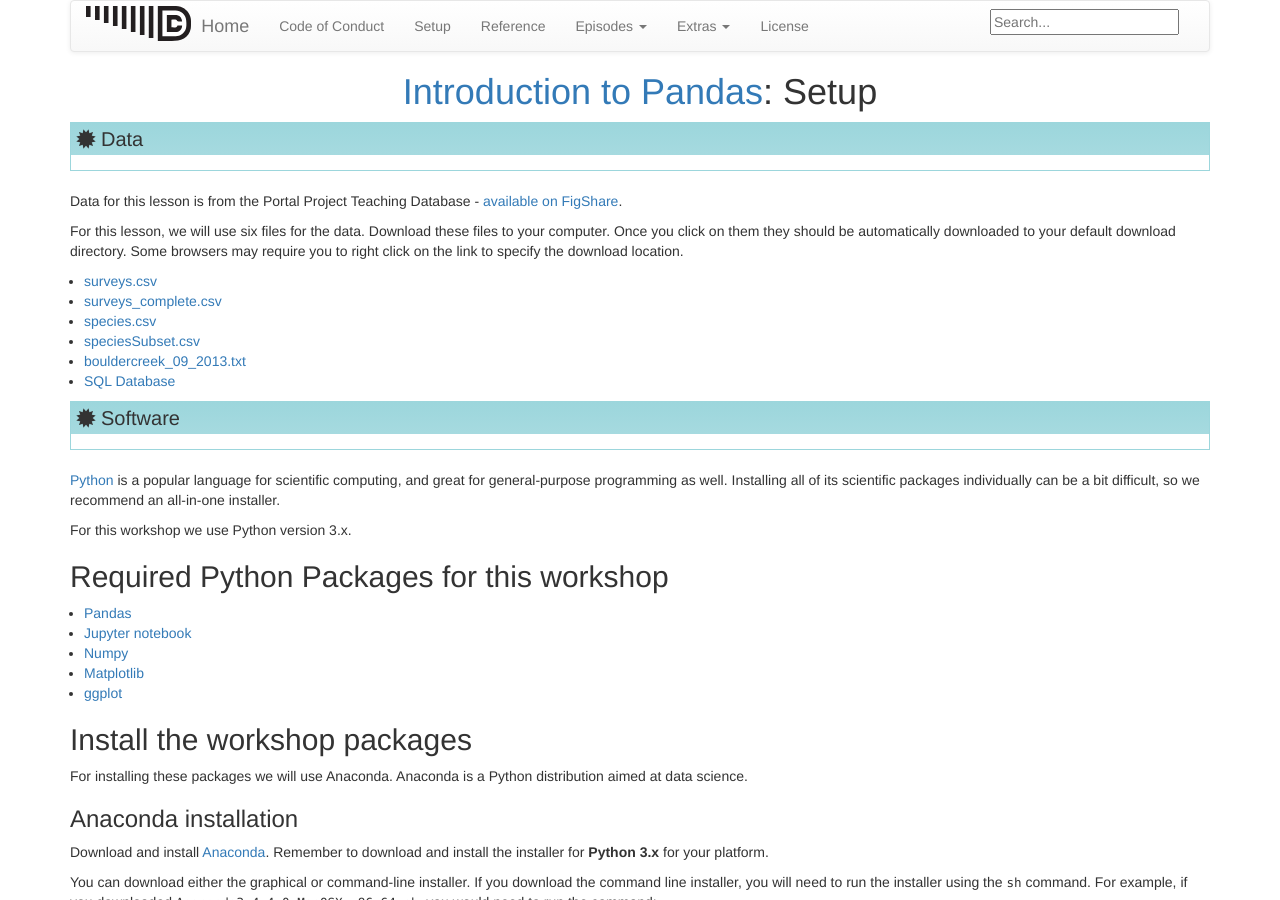
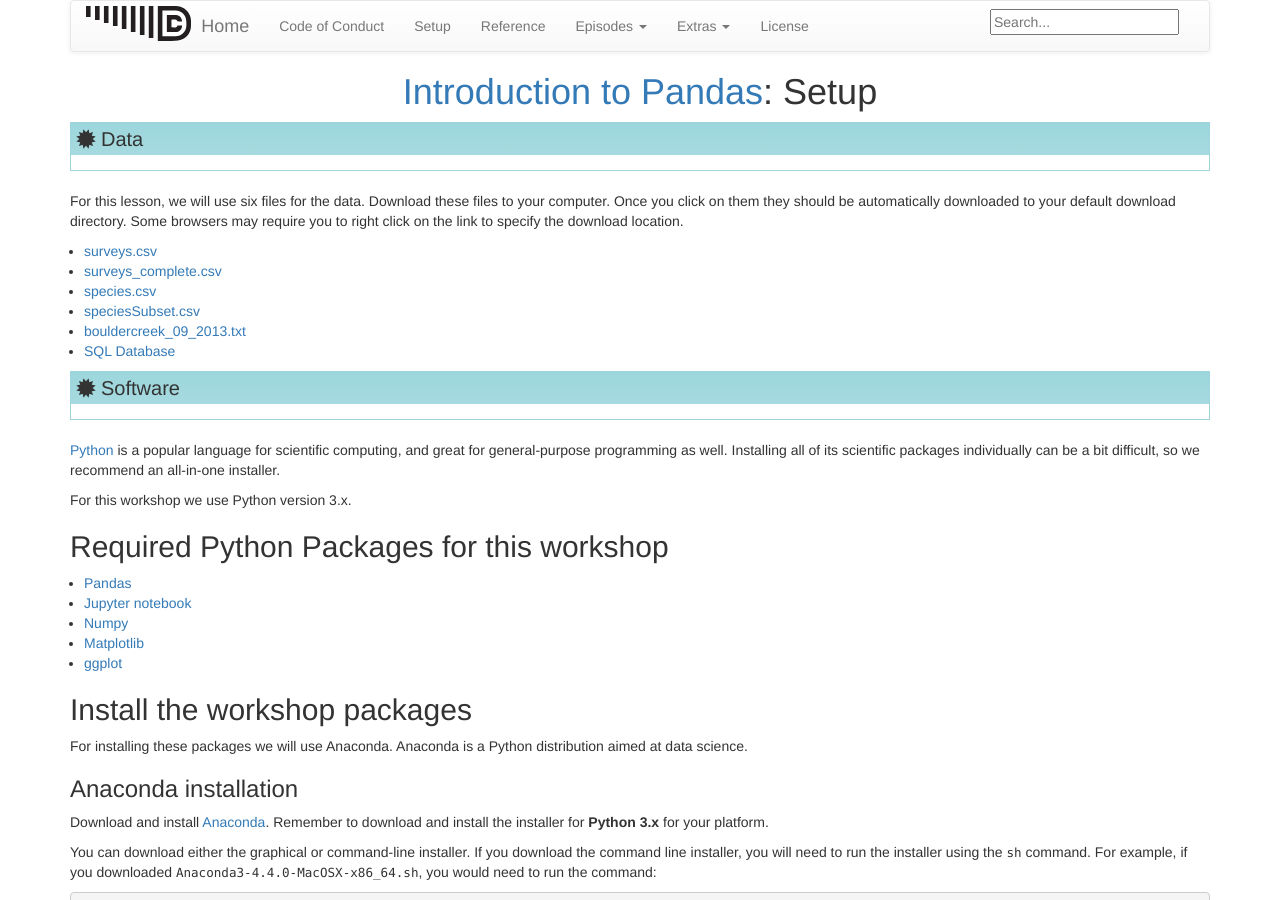
Before and after one commit to ornl-training/python-gis, a Jekyll site: the page built from setup.md, in a window 1280 px wide and 900 px high. Built offline with Jekyll 4.4.1, drawn with Linux system fonts in a browser that asks for light colours.

Commit message:
Signed-off-by: Greg Watson <g.watson@computer.org>

```diff
--- a/setup.md
+++ b/setup.md
@@ -6,9 +6,6 @@ permalink: /setup/
 
 > ## Data
 {: .prereq}
-Data for this lesson is from the Portal Project Teaching Database -
-[available on FigShare](https://figshare.com/articles/Portal_Project_Teaching_Database/1314459).
-
 For this lesson, we will use six files for the data. Download these files to your computer. Once you click on them they should be automatically downloaded to your default download directory. Some browsers may require you to right click on the link to specify the download location.
 
 - [surveys.csv](../data/surveys.csv)
```
